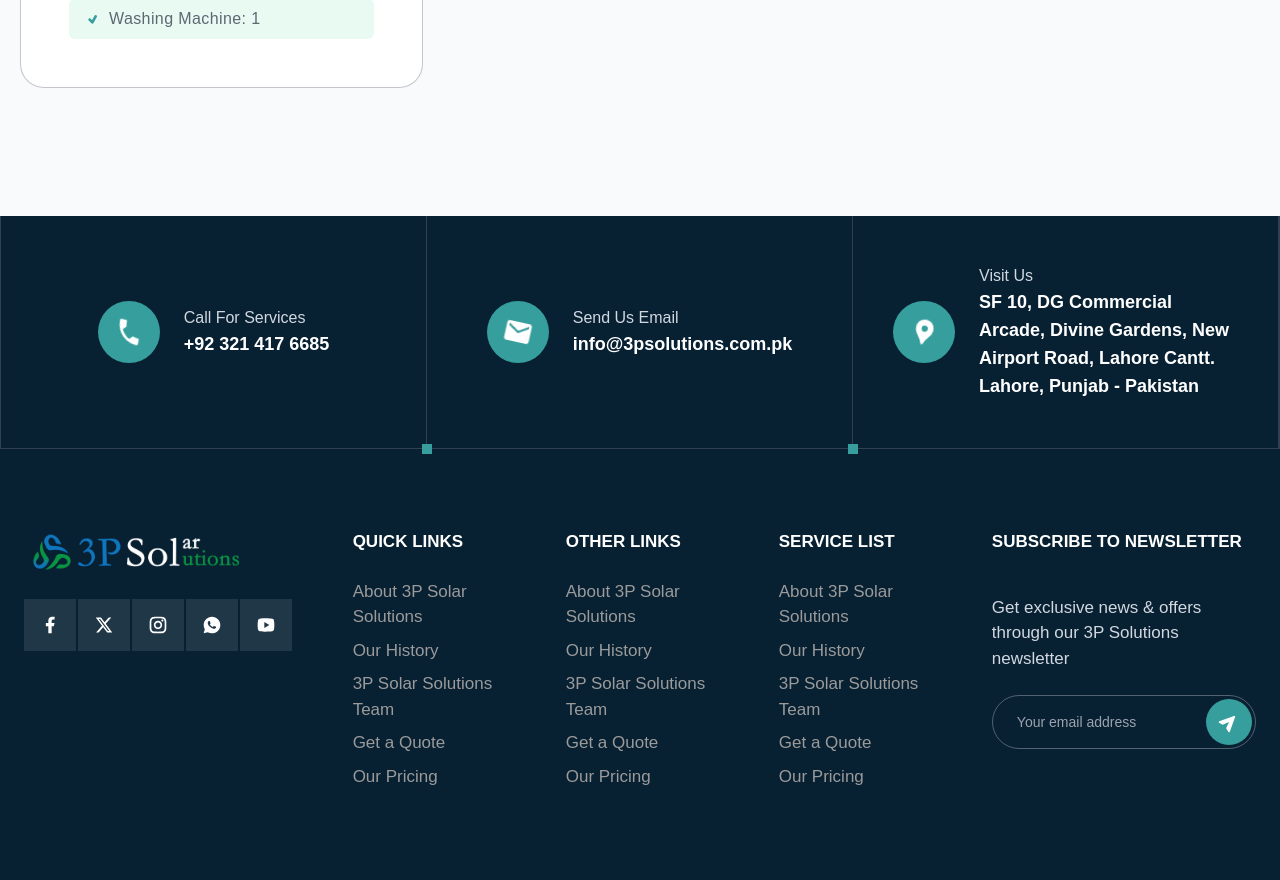
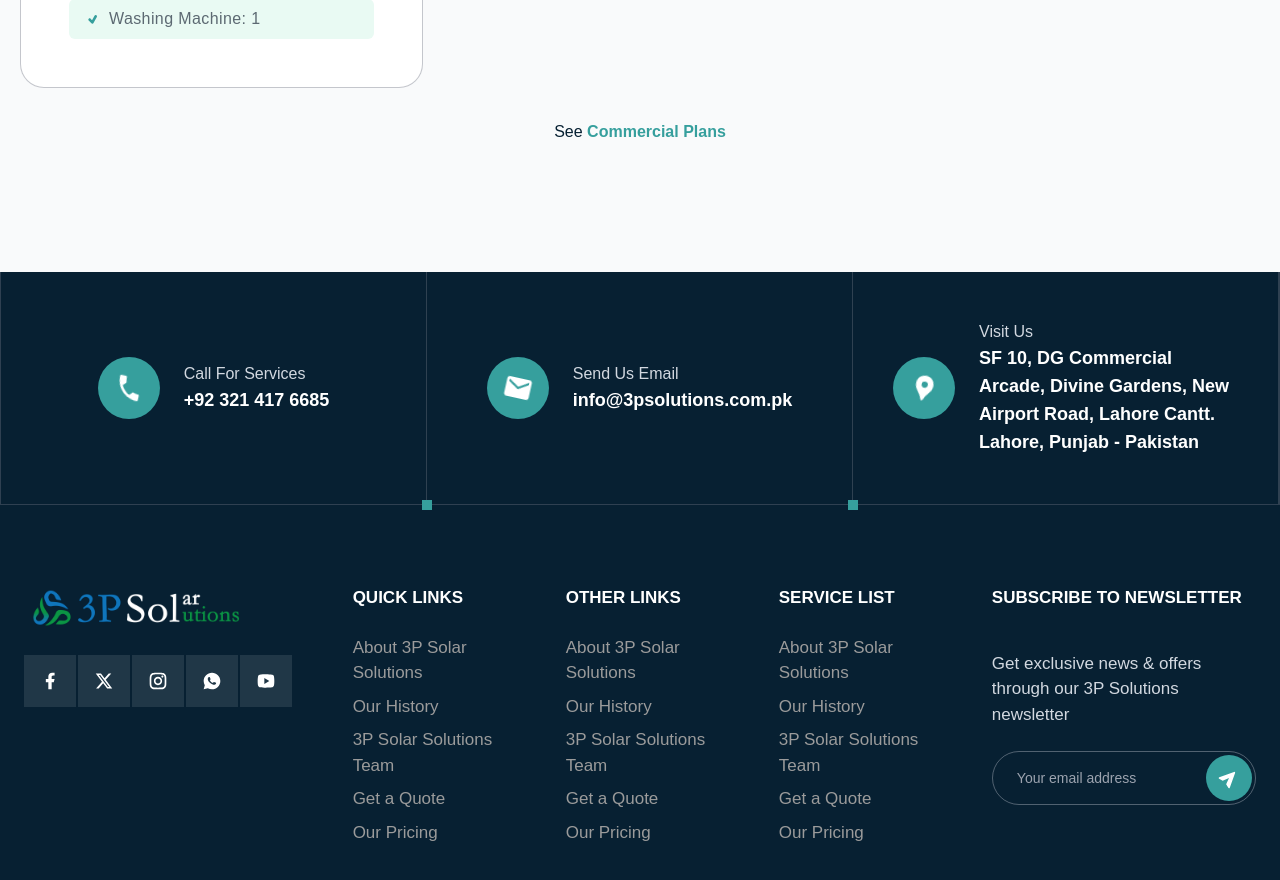
Before and after one commit to AbdulSaboor-git/solarva, a Next.js app: page /plans in a window 1280 px wide. Shown: the part 2140-3020 px from the top of the page. Built offline with nearby package versions, Linux system fonts and the light colour scheme.

Commit message:
feat: add plan type toggle and smooth scroll functionality to PlansPage

```diff
--- a/src/app/plans/page.js
+++ b/src/app/plans/page.js
@@ -124,7 +124,10 @@
               provide you with the best and most efficient solar solution.
             </p>
           </div>
-          <div className="flex flex-col mt-6 items-center gap-5 ">
+          <div
+            id="plan_select"
+            className="flex flex-col mt-6 items-center gap-5"
+          >
             <div className="text-lg font-bold text-[var(--primary-color)]">
               Select Plan Type
             </div>
@@ -162,6 +165,26 @@
               <Plan key={plan.id} plan={plan} />
             ))}
           </div>
+          <div>
+            See{" "}
+            <span
+              className="text-[var(--primary-color)] font-semibold cursor-pointer hover:underline"
+              onClick={() => {
+                const el = document.getElementById("plan_select");
+                if (el) {
+                  const y =
+                    el.getBoundingClientRect().top + window.pageYOffset - 120;
+                  window.scrollTo({ top: y, behavior: "smooth" });
+                }
+                setSelectedPlanType(
+                  selectedPlanType === "domestic" ? "commercial" : "domestic"
+                );
+              }}
+            >
+              {selectedPlanType === "domestic" ? "Commercial" : "Domestic"}{" "}
+              Plans
+            </span>
+          </div>
         </div>
         <Footer />
       </div>
```
